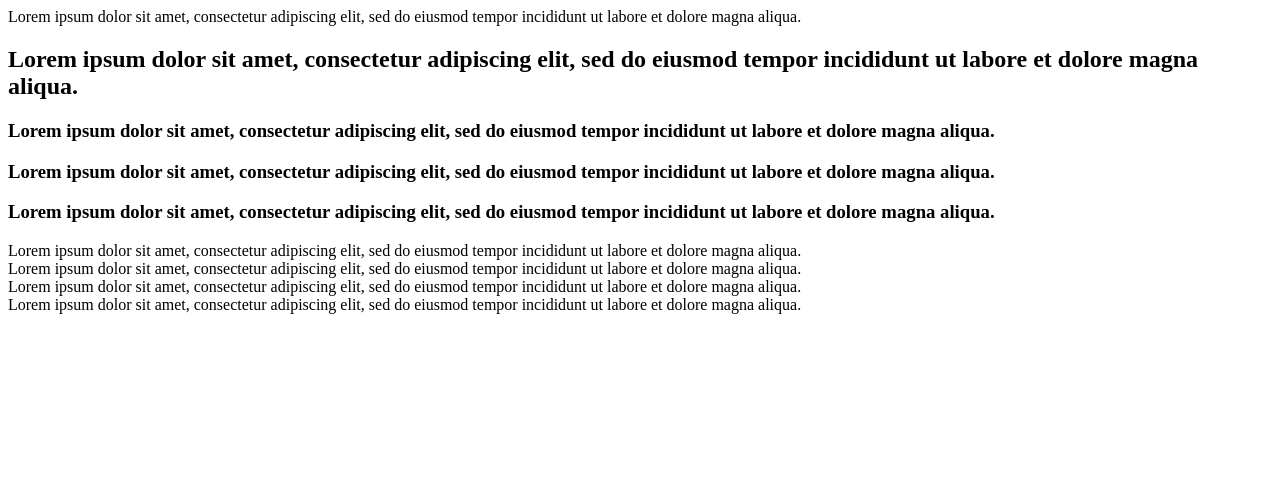
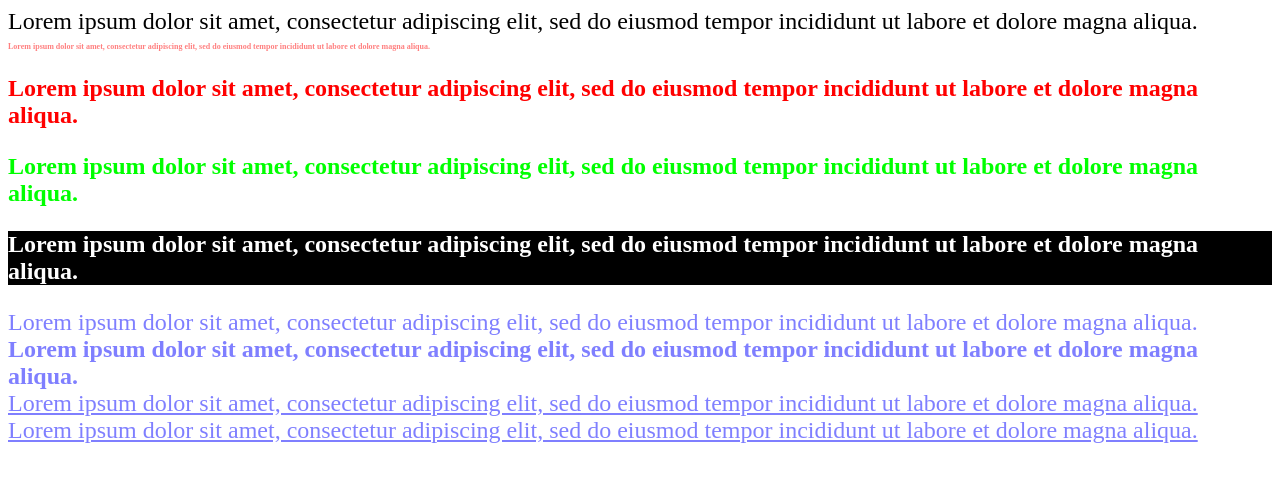
Before and after one commit to sw-lee-dev/HTML_250207_CSS_250211_JS_250217_ES6_250219_TS_250221, a plain HTML site: page CSS/2.CSS3_Selector/css3_selector_1.html in a window 1280 px wide. Drawn offline with Linux system fonts and the light colour scheme.

Commit message:
2025.02.11 11:50

```diff
--- a/CSS/1.CSS3_Intro/reset.css
+++ b/CSS/1.CSS3_Intro/reset.css
@@ -1,6 +1,6 @@
 /* http://meyerweb.com/eric/tools/css/reset/
-   v2.0 | 20110126
-   License: none (public domain)
+	v2.0 | 20110126
+	License: none (public domain)
 */
 
 html, body, div, span, applet, object, iframe,
--- a/CSS/2.CSS3_Selector/css3_selector_1.html
+++ b/CSS/2.CSS3_Selector/css3_selector_1.html
@@ -5,23 +5,55 @@
     <meta name="viewport" content="width=device-width, initial-scale=1.0">
     <title>CSS 선택자 1</title>
     <style>
-        /* 선택자 :  */
+        /*
+            선택자 :
+                - HTML 요소를 특정하여 선택하기 위한 것
+                - 여러개의 선택자를 연속해서 지정하려면 ','로 구분하여 나열
+        */
+        /* 선택자 중 적용 우선순위 : id > class > 태그 > 전체 */
 
-        /* 전체 선택자 :  */
+        /* 전체 선택자 : '*'를 사용하여 HTML 모든 요소를 선택 */
+        * {
+            font-size: 24px;
+        }
 
-        /* 태그 선택자 :  */
+        /* 태그 선택자 : '태그이름'을 사용하여 특정 태그를 가지는 요소를 선택 */
+        h2 {
+            color: rgba(255, 0, 0, 0.5);
+            font-size: 8px;
+        }
 
-        /* id 선택자 :  */
+        /* id 선택자 : '#아이디값'을 사용하여 id 속성의 값과 일치하는 요소를 선택 */
+        #color-red {
+            color: rgba(255, 0, 0, 1);
+        }
 
-        /* class 선택자 :  */
-        /*                        */
+        /* class 선택자 : '.클래스값'을 사용하여 class 속성값과 일치하는 요소들을 선택 */
+        .color-green {
+            color: rgba(0, 255, 0, 1);
+        }
+        /* HTML 태그에서 class 속성값은 공백을 이용하여 여러개 동시 지정 가능 */
+        /* 만약 동시에 여러개의 클래스 스타일을 가지고 있는 요소에 중복되는 스타일 속성이 지정된다면 나중에 지정된 스타일로 적용 */
+        .background-black {
+            background-color: rgba(0, 0, 0, 1);
+            color: rgba(255, 255, 255, 1);
+        }
 
-        /* 속성 선택자 : */
-        /*  */
+        /* 속성 선택자 : 강조하고 싶은 내용이 있을 때 가끔 사용됨 */
+        /* 1. '선택자[속성]'을 사용하여 특정한 속성을 갖는 요소를 선택 */
+        div[title] {
+            color: rgba(0, 0, 255, 0.5);
+        }
 
-        /*  */
+        /* 2. '선택자[속성=값]'을 사용하여 특정한 속성의 값을 갖는 요소를 선택 */
+        div[title='ipsum'] {
+            font-weight: 900;
+        }
 
-        /*  */
+        /* 3. '선택자[속성~=값]'을 사용하여 특정한 속성의 값을 단어로 포함하고 있는 요소(공백으로 구분된)를 선택 */
+        div[title~='dolor'] {
+            text-decoration: underline;
+        }
 
     </style>
 </head>
```
Also changed, not shown: CSS/1.CSS3_Intro/css3_intro.html (+16 -10 lines), CSS/2.CSS3_Selector/css3_selector_2.html (+16 -4 lines).
